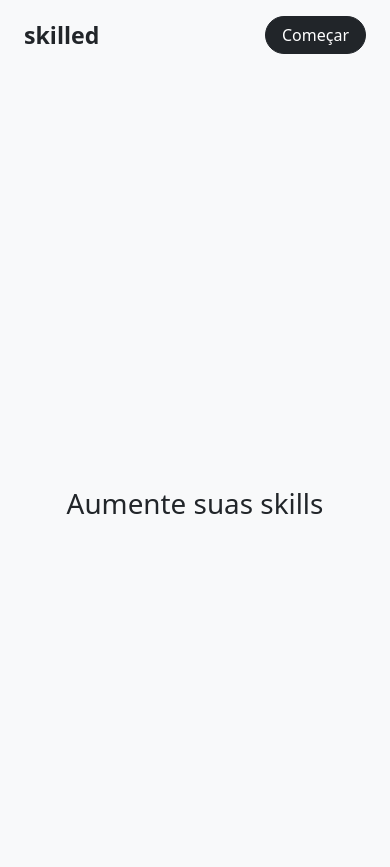
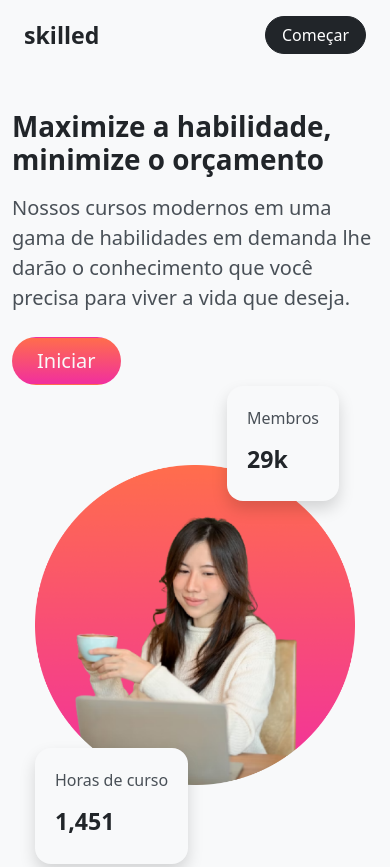
Before and after one commit to Anna-Luiza-Gusmao/skilled-e-learning-lp, a website built with Vite: page src/index.html in a window 390 px wide. Shown: the top 867 px of the page. Built offline with nearby package versions, Linux system fonts and the light colour scheme.

Commit message:
feat: section 1

```diff
--- a/src/index.html
+++ b/src/index.html
@@ -21,8 +21,28 @@
         </ul>
       </nav>
     </header>
-    <main class="container d-flex flex-column justify-content-center align-items-center vh-100">
-      <h1>Aumente suas skills</h1>
+    <main class="container-lg mx-lg-auto mx-sm-3 d-flex flex-column align-items-center vh-100">
+      <section class="d-flex flex-column flex-md-row justify-content-between align-items-center gap-lg-5 gap-sm-3 gap-5 my-4">
+        <div class="d-flex flex-column align-items-start gap-lg-4 gap-2 px-sm-3">
+          <h1 class="fw-bold fs-md-1 fs-sm-2 fs-1 text-dark">Maximize a habilidade, minimize o orçamento</h1>
+          <p class="text-dark-emphasis fs-5">Nossos cursos modernos em uma gama de habilidades em demanda lhe darão o conhecimento que você precisa para viver a vida que deseja.</p>
+          <button class="btn bg-gradient-primary rounded-pill py-2 px-4 text-light fs-5">Iniciar</button>
+        </div>
+        <div class="d-flex align-items-center position-relative mx-sm-5 my-2 py-sm-0 py-4" style="max-width: 20rem;">
+          <div class="rounded-4 shadow card-indicator card-indicator-right bg-light">
+            <p class="text-dark-emphasis">Membros</p>
+            <h2 class="fw-bold fs-3 text-dark">29k</h2>
+          </div>
+          <div class="rounded-4 shadow card-indicator card-indicator-left bg-light">
+            <p class="text-dark-emphasis">Horas de curso</p>
+            <h2 class="fw-bold fs-3 text-dark">1,451</h2>
+          </div>
+          <div class="d-flex align-items-center justify-content-center banner">
+            <img src="./assets/image-desktop.png" alt="Imagem de uma mulher com um laptop" class="d-none d-md-block img-fluid">
+            <img src="./assets/image-mobile.png" alt="Imagem de uma mulher com um laptop" class="d-md-none img-fluid">
+          </div>
+        </div>
+      </section>
     </main>
     <footer class="d-flex justify-content-between align-items-center px-sm-5 px-3 py-3 bg-dark">
       <a class="fw-bold text-decoration-none fs-3 text-light" aria-current="page" href="/">skilled</a>
--- a/src/scss/styles.scss
+++ b/src/scss/styles.scss
@@ -12,3 +12,72 @@ $pink-500: #E430A5;
 .bg-gradient-secondary {
   background: linear-gradient(180deg, var(--Blue-300, #4F55DF) 0%, var(--Pink-500, #E430A5) 100%);
 }
+
+.card-indicator {
+  display: flex;
+  flex-direction: column;
+  position: absolute;
+  padding: 1.25rem;
+  min-width: 8rem;
+}
+
+.card-indicator-right {
+  top: 0;
+  right: -20%;
+}
+
+.card-indicator-left {
+  bottom: 0;
+  left: -30%;
+}
+
+@include media-breakpoint-only(md) {
+  .banner {
+    img {
+      width: 75%;
+    }
+  }
+
+  .card-indicator-left {
+    bottom: -15%;
+    left: -15%;
+  }
+
+  .card-indicator-right {
+    right: -10%;
+  }
+}
+
+@include media-breakpoint-between(xs, sm) {
+  .card-indicator {
+    min-width: 0;
+  }
+
+  .card-indicator-left {
+    bottom: -25%;
+    left: -5%;
+  }
+
+  .card-indicator-right {
+    top: -15%;
+    right: -2rem;
+  }
+}
+
+@media (max-width: 476px) {
+  .card-indicator-left {
+    bottom: -15%;
+    left: 0;
+  }
+
+  .card-indicator-right {
+    top: -15%;
+    right: 5%;
+  }
+
+  .banner {
+    img {
+      width: 100%;
+    }
+  }
+}
```
Also changed, not shown: src/assets/image-desktop.png (added), src/assets/image-mobile.png (added).
